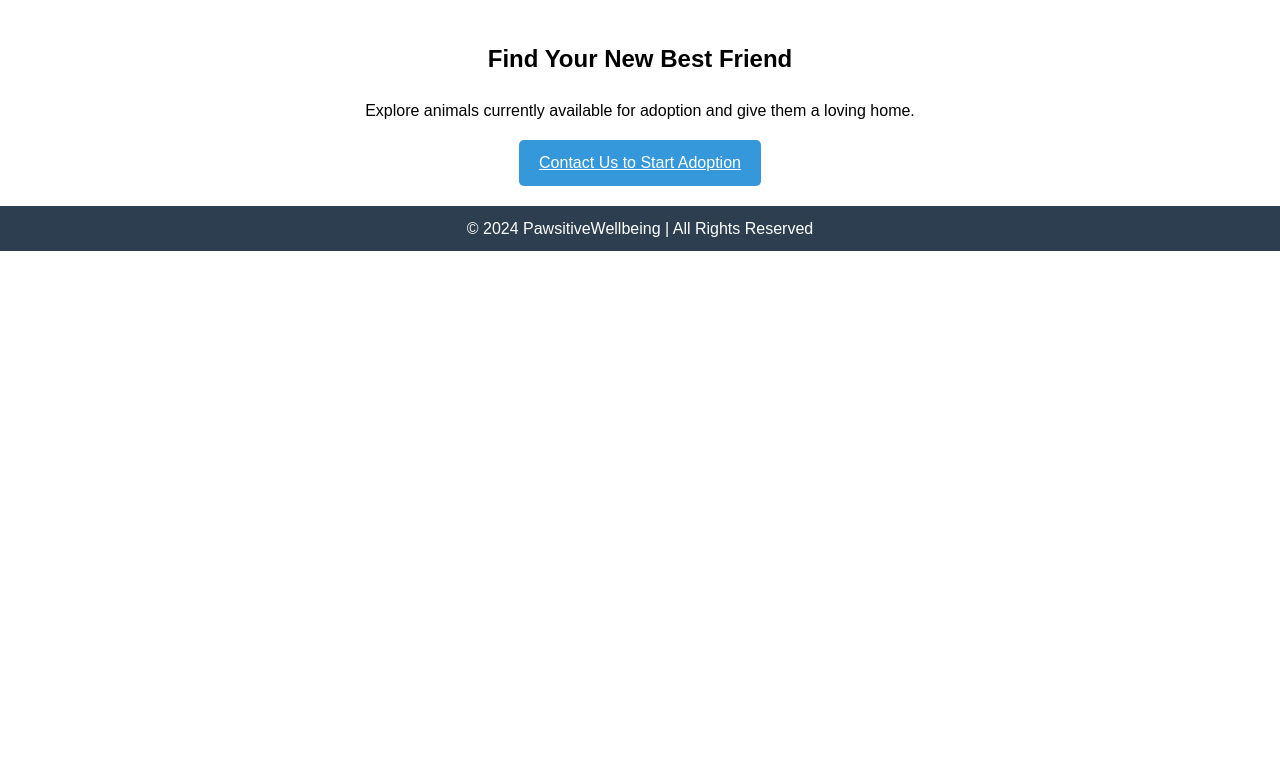
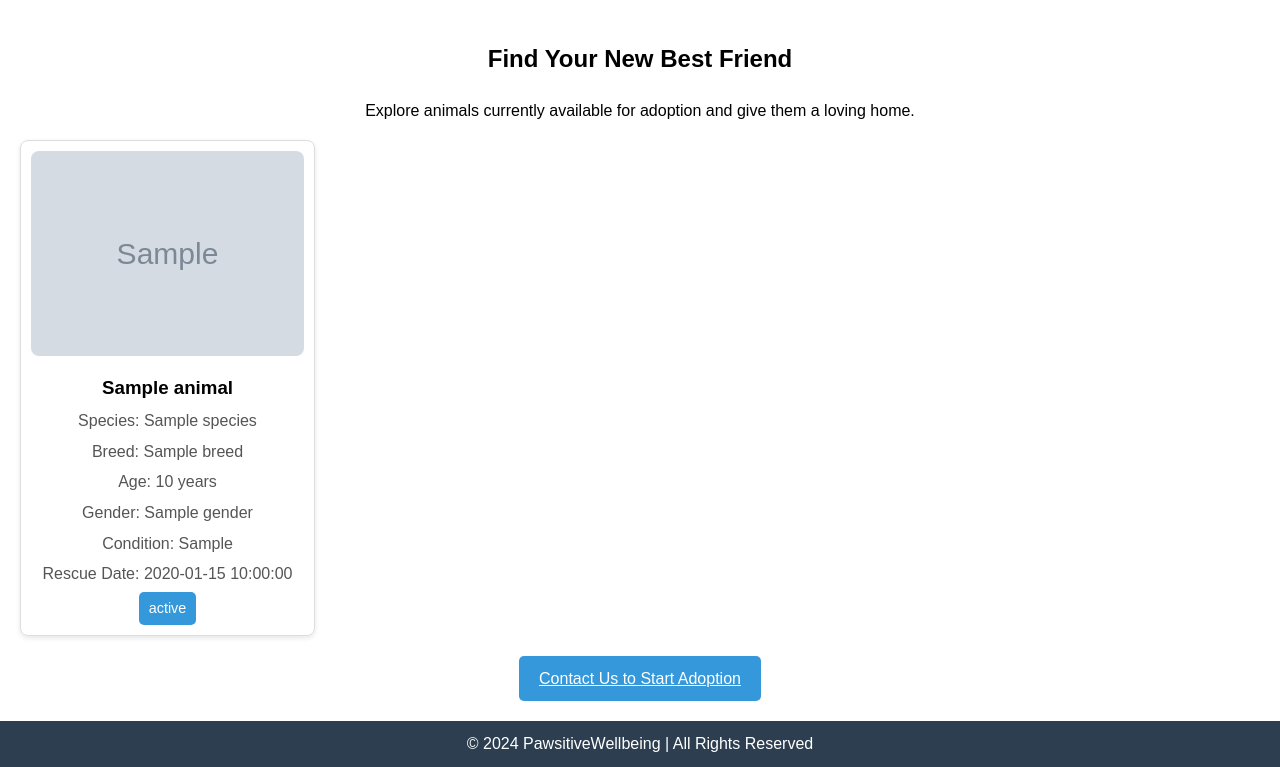
Before and after one commit to codingmoose-dev/PawsitiveWhispers, a PHP site: the page made by Main/view/Adoption.php in a window 1280 px wide. Shown: the part 71-838 px from the top of the page. Before the commit the page ends 322 px from the top, so only its background shows below. Run offline with PHP 8.4, Linux system fonts and the light colour scheme; the template is opened without the code that fills it: most values are stand-ins (such as "Sample title", 1, 10 or a date in 2020); grey boxes marked "Sample" are stand-in pictures.

Commit message:
PawsitiveWellbeing

```diff
--- a/Main/view/Adoption.php
+++ b/Main/view/Adoption.php
@@ -23,6 +23,39 @@
         section {
             padding: 20px;
             text-align: center;
+        }
+        .grid-container {
+            display: grid;
+            grid-template-columns: repeat(auto-fill, minmax(250px, 1fr));
+            gap: 20px;
+            margin-bottom: 20px;
+        }
+        .animal-card {
+            border: 1px solid #ddd;
+            padding: 10px;
+            border-radius: 8px;
+            text-align: center;
+            box-shadow: 0 2px 5px rgba(0, 0, 0, 0.1);
+        }
+        .animal-card img {
+            width: 100%;
+            height: auto;
+            border-radius: 8px;
+        }
+        .animal-card h3 {
+            margin: 10px 0 0;
+        }
+        .animal-card p {
+            margin: 5px 0;
+            color: #555;
+        }
+        .status-badge {
+            display: inline-block;
+            padding: 5px 10px;
+            background-color: #3498db;
+            color: white;
+            border-radius: 5px;
+            font-size: 0.9em;
         }
         .btn {
             background-color: #3498db;
@@ -50,6 +83,28 @@
     <section>
         <h2>Find Your New Best Friend</h2>
         <p>Explore animals currently available for adoption and give them a loving home.</p>
+
+        <!-- Animal Grid -->
+        <?php if (!empty($animals)): ?>
+            <div class="grid-container">
+                <?php foreach ($animals as $animal): ?>
+                    <div class="animal-card">
+                        <img src="../images/<?php echo $animal['PicturePath']; ?>" alt="<?php echo $animal['Name']; ?>">
+                        <h3><?php echo $animal['Name']; ?></h3>
+                        <p>Species: <?php echo $animal['Species']; ?></p>
+                        <p>Breed: <?php echo $animal['Breed']; ?></p>
+                        <p>Age: <?php echo $animal['Age']; ?> years</p>
+                        <p>Gender: <?php echo $animal['Gender']; ?></p>
+                        <p>Condition: <?php echo $animal['AnimalCondition']; ?></p>
+                        <p>Rescue Date: <?php echo $animal['RescueDate']; ?></p>
+                        <span class="status-badge"><?php echo $animal['AdoptionStatus']; ?></span>
+                    </div>
+                <?php endforeach; ?>
+            </div>
+        <?php else: ?>
+            <p>No animals available for adoption at this time.</p>
+        <?php endif; ?>
+
         <a href="contact.html" class="btn">Contact Us to Start Adoption</a>
     </section>
 
```
Also changed, not shown: Main/control/AdoptionController.php (added, +20 -0 lines), Main/model/UserModel.php (+15 -0 lines), Main/images/animal_images/ShadowBengal.jpg (added), Main/images/animal_images/SimbaMaineCoon.jpg (added).
